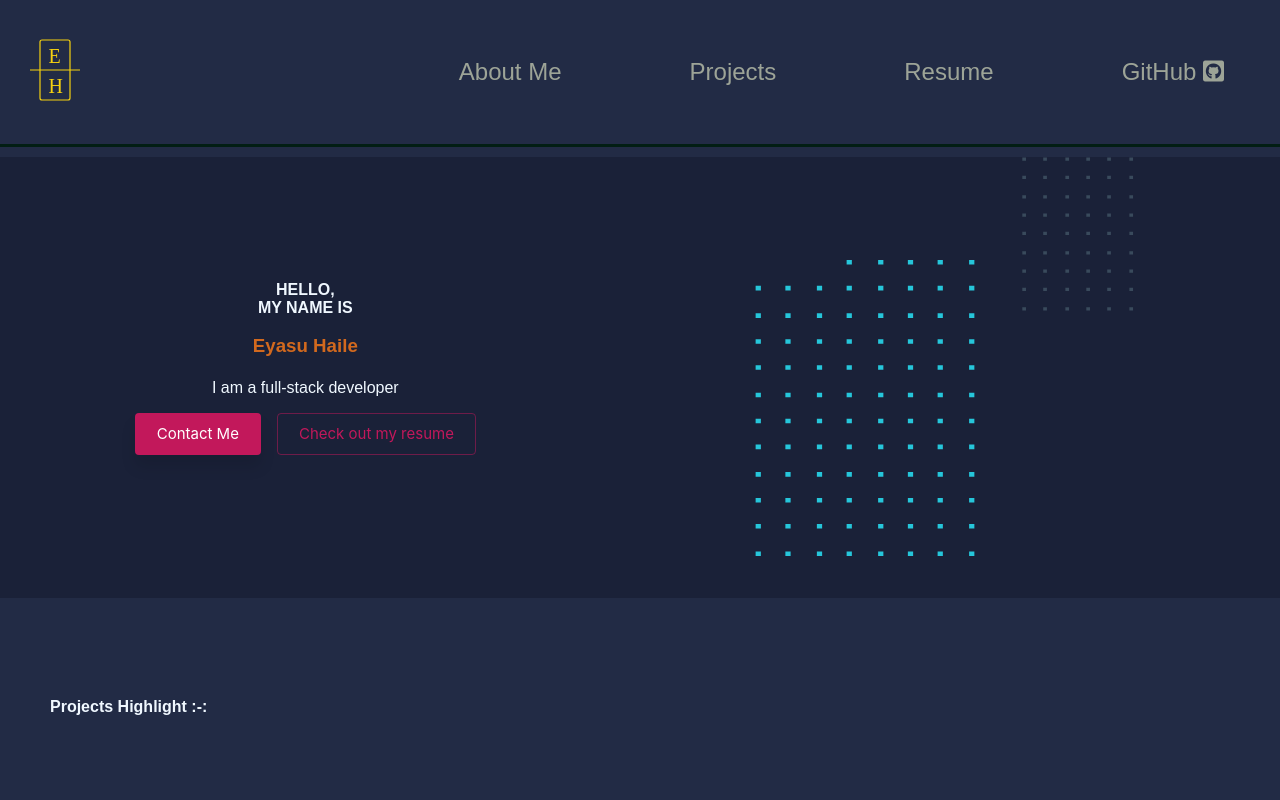
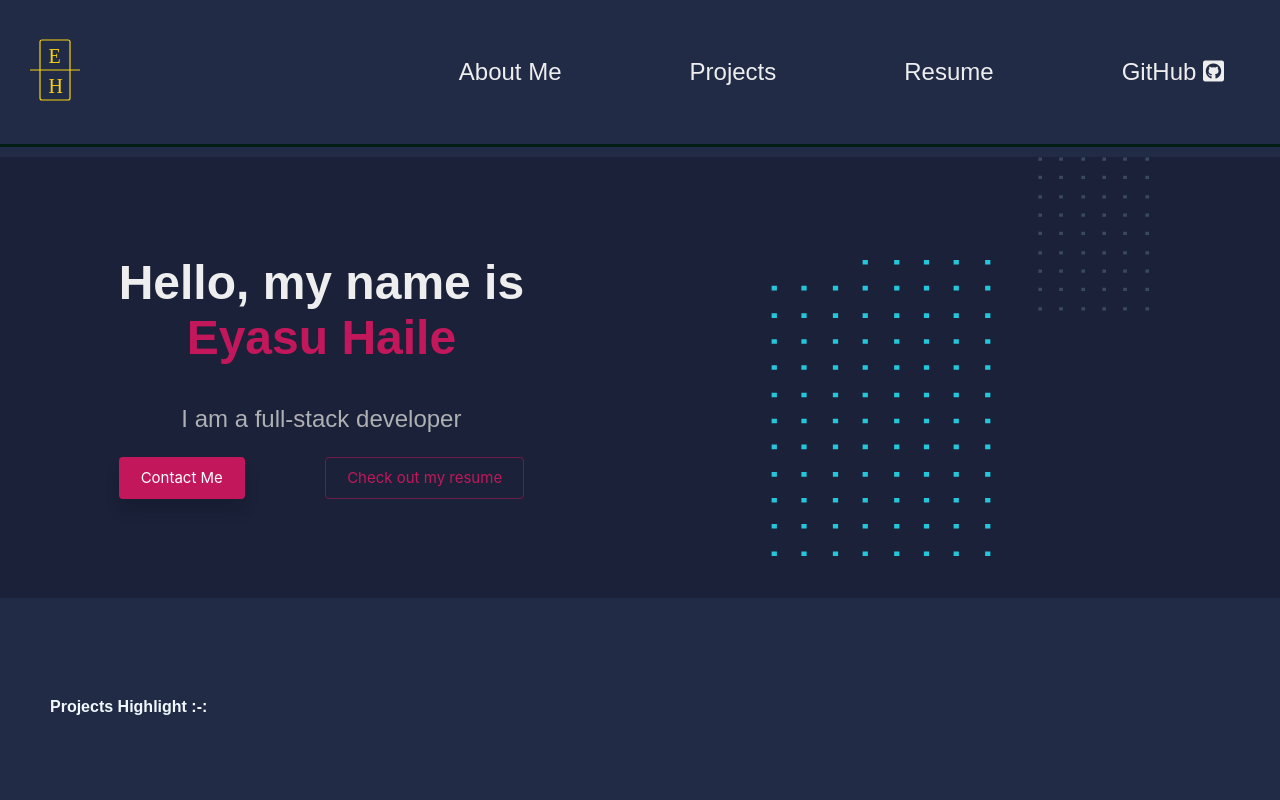
Before and after one commit to eyasuh/react-profilepage, a React (Create React App) app: page / in a window 1280 px wide. Shown: the top 800 px of the page. Built offline with nearby package versions, Linux system fonts and the light colour scheme.

Commit message:
sytle update

```diff
--- a/src/Components/ContainedButton/ContainedButton.js
+++ b/src/Components/ContainedButton/ContainedButton.js
@@ -1,10 +1,15 @@
 import './ContainedButton.css';
+import {useState} from 'react';
 
 function ContainedButton(props) {
-
+    const [emoji, setEmoji] = useState();
     return (
-        <a className='contactMe-link' href='#'>
-           {props.buttonName}
+        <a className='contactMe-link'
+        href='./'
+        onMouseOver={() => setEmoji(props.emojis)}
+        onMouseLeave={() => setEmoji('')}
+        >
+           {props.buttonName} {emoji}
         </a>
     );
 }
--- a/src/Components/Footer/Footer.jsx
+++ b/src/Components/Footer/Footer.jsx
@@ -2,7 +2,7 @@
 function Footer() {
     return (
         <>
-            <footer className='footer'>
+            <footer className='footer' id='footer'>
                 <p>Copyright &copy; 2022 Eyasu Haile</p>
             </footer>
         </>
--- a/src/Components/Header/Header.css
+++ b/src/Components/Header/Header.css
@@ -23,7 +23,7 @@
 .navbar li  a{
     padding: 1em;
     /* border: 1em solid; */
-    color: #9DA497;
+    color: rgb(238, 238, 239);
     font-size: 1.5rem;
     text-decoration: none;
 }
--- a/src/Components/Header/Header.js
+++ b/src/Components/Header/Header.js
@@ -1,8 +1,9 @@
 import './Header.css';
 import logo from './logo.svg';
-import resume from './Resume-2.pdf';
+import resume from '../utilities/Resume-2.pdf';
 
 function Header() {
+
     return (
         <header className='app-header'>
             <a href='#home'>
@@ -10,7 +11,7 @@ function Header() {
             </a>
             <nav role="navigation">
                 <ul className="navbar">
-                    <li><a href="#">About Me</a></li>
+                    <li><a href="#footer">About Me</a></li>
                     <li><a href="#">Projects</a></li>
                     <li><a href={resume}>Resume</a></li>
                     <li><a href="https://github.com/eyasuh" target="blanck">GitHub <i
--- a/src/Components/Introduction/Intro.css
+++ b/src/Components/Introduction/Intro.css
@@ -10,6 +10,22 @@
     align-items: center;
 }
 
+.intro-content article h2{
+    color: rgb(238, 238, 239);
+    font-size: 3rem;
+}
+
+.intro-content article span {
+    color: rgb(194, 24, 91);
+}
+
+.intro-content article p {
+    font-size: 1.5rem;
+    color: rgb(174, 176, 180);
+    font-weight: 500;
+}
+
+
 .intro-button-container {
     display: flex;
     justify-content: space-between;
@@ -20,7 +36,7 @@
 
 
 
-.profilePic {
+.svgPatern {
     display: flex;
     border-radius: 0%;
     /* background: linear-gradient(135deg, #161C1A, #2C3836); */
--- a/src/Components/Introduction/Intro.js
+++ b/src/Components/Introduction/Intro.js
@@ -1,8 +1,8 @@
 import './Intro.css';
-import ProfilePic from './profileportraite.png';
 import patern from './patern.svg';
 import ContainedButton from '../ContainedButton/ContainedButton';
 import OutlinedButton from '../OutlinedButton/OutlinedButton';
+import resume from '../utilities/Resume-2.pdf'
 
 function Intro() {
     return (
@@ -10,17 +10,16 @@ function Intro() {
             <main className='intro-container'>
                 <section className='intro-content'>
                     <article>
-                        <h4>HELLO,
-                            <br /> MY NAME IS
-                            <h1>Eyasu Haile</h1></h4>
-
+                        <h2>Hello, my name is<br />
+                            <span>Eyasu Haile</span>
+                        </h2>
                         <p>I am a full-stack developer</p>
                         <div className='intro-button-container'>
-                            <ContainedButton buttonName='Contact Me' />
-                            <OutlinedButton buttonName='Check out my resume' />
+                            <ContainedButton buttonName='Contact Me' emojis='👋🏽' />
+                            <OutlinedButton buttonName='Check out my resume' href={resume}/>
                         </div>
                     </article>
-                    <img className='profilePic' src={patern} alt='hero' />
+                    <img className='svgPatern' src={patern} alt='hero' />
                 </section>
             </main>
         </>
--- a/src/Components/OutlinedButton/OutlinedButton.js
+++ b/src/Components/OutlinedButton/OutlinedButton.js
@@ -1,9 +1,14 @@
 import './OutlinedButton.css';
+import {useState} from 'react';
 
 function OutlinedButton(props) {
+    const [name, setName] = useState('');
+
     return (
         <>
-            <a className='resume-link' href="#">{props.buttonName}</a>
+            <a className='resume-link' onClick={() => setName(props.sem)} href={props.href} >
+                {props.buttonName}
+            </a>
         </>
     );
 }
--- a/src/Components/Project/Project.js
+++ b/src/Components/Project/Project.js
@@ -3,7 +3,7 @@ import './Project.css';
 function Project() {
     return (
         <>
-            <section className='project'>
+            <section className='project' >
                 <h1 className='project-h' >Project Name</h1>
             </section>
         </>
--- a/src/Components/Projects/Projects.js
+++ b/src/Components/Projects/Projects.js
@@ -1,10 +1,12 @@
 import './Projects.css';
 import Project from "../Project/Project";
-import { Fragment } from "react";
+import { Fragment, useState } from "react";
 
 function Projects() {
+    // const [projects, setProjects] = useState([]);
+    // const [project, setProject] = useState('');
     return (
-        < >
+        <>
             <section className='projects'>
                 <h4 className='projects-header'>Projects Highlight :-:</h4>
                 <section>
@@ -18,11 +20,7 @@ function Projects() {
                     <Project className='project-list' />
                     <Project className='project-list' />
                     <Project className='project-list' />
-                    <Project className='project-list' />
-                    <Project className='project-list' />
-                    <Project className='project-list' />
-                    <Project className='project-list' />
-                    <Project className='project-list' />
+
                 </section>
             </section>
         </>
```
Also changed, not shown: 1 other file (tests, documents, lock files or other folders).
